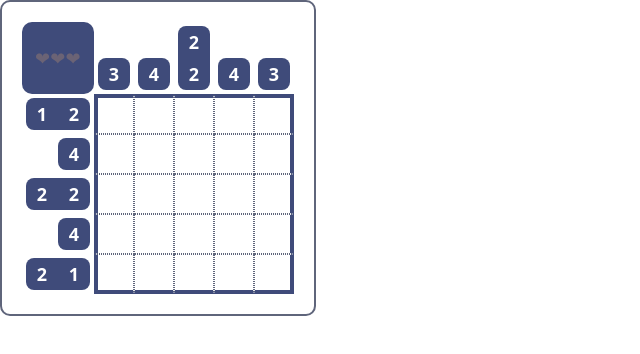
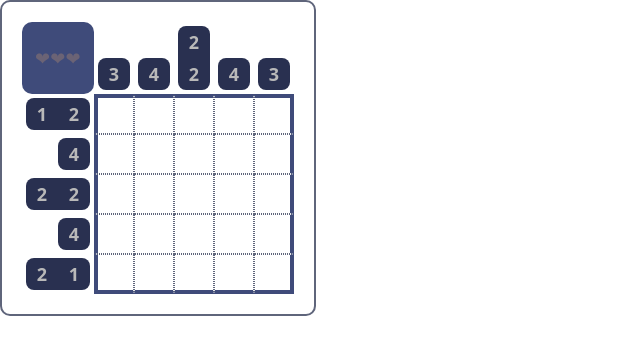
Before and after one commit to psychmic/nonogram, a React (Vite) app: page / in a window 1280 px wide. Shown: the top 354 px of the page, without its empty margins (0-640 px from the left). Built offline with nearby package versions, Linux system fonts and the light colour scheme.

Commit message:
highlight hints

```diff
--- a/src/App.css
+++ b/src/App.css
@@ -48,18 +48,26 @@
 }
 
 .hint-group {
-    background-color: #3f4b7a;
+    background-color: #293050;
     border-radius: 8px;
 }
 
 .hint-group .hint {
-    color: white;
+    color: rgb(185, 185, 185);
     font-weight: bold;
     display: flex;
     justify-content: center;
     align-items: center;
     width: 32px;
     height: 32px;
+}
+
+.highlight.hint-group {
+    background-color: #4c5a92;
+}
+
+.highlight .hint {
+    color: white;
 }
 
 .grid {
--- a/src/components/Cell.tsx
+++ b/src/components/Cell.tsx
@@ -11,9 +11,10 @@ type CellParamsType = {
         borderBottom: string,
         borderLeft: string,
     },
+    updateHighlightedColumn: () => void,
 }
 
-function Cell({ cellValue, setCellValue, mouseButton, isMouseDown, cellStyles }: CellParamsType) {
+function Cell({ cellValue, setCellValue, mouseButton, isMouseDown, cellStyles, updateHighlightedColumn }: CellParamsType) {
     function fillCell(value: number) {
         if(cellValue === 0) {
             setCellValue(value);
@@ -29,6 +30,8 @@ function Cell({ cellValue, setCellValue, mouseButton, isMouseDown, cellStyles }:
     function handleMouseOver() {
         if (isMouseDown && mouseButton === 0) fillCell(1);
         if (isMouseDown && mouseButton === 2) fillCell(-1);
+
+        updateHighlightedColumn();
     }
 
     return (
--- a/src/components/ColomnHints.tsx
+++ b/src/components/ColomnHints.tsx
@@ -1,14 +1,15 @@
 
 type ColomnHintsParamsType = {
     hints: number[][],
+    highlightedColumn: number | null,
 }
 
-function ColomnHints({ hints }: ColomnHintsParamsType) {
+function ColomnHints({ hints, highlightedColumn }: ColomnHintsParamsType) {
 
     return (
         <div className="col-hints">
             {hints.map((col, colIndex) =>
-                <div className="hint-group" key={colIndex}>
+                <div className={`hint-group ${colIndex === highlightedColumn && "highlight"}`} key={colIndex}>
                     {col.map((hint, hintIndex) =>
                         <span className="hint" key={hintIndex}>
                             {hint}
--- a/src/components/Grid.tsx
+++ b/src/components/Grid.tsx
@@ -5,9 +5,11 @@ import Cell from "./Cell";
 type GridParamsType = {
     gridState: number[][],
     setCellValue: (rowIndex: number, cellIndex: number, value: number) => void,
+    updateHighlightedRow: (value: number | null) => void,
+    updateHighlightedColumn: (value: number | null) => void,
 }
 
-function Grid({ gridState, setCellValue }: GridParamsType) {
+function Grid({ gridState, setCellValue, updateHighlightedRow, updateHighlightedColumn }: GridParamsType) {
     const [isMouseDown, setIsMouseDown] = useState(false);
     const [mouseButton, setMouseButton] = useState(0);
 
@@ -42,11 +44,18 @@ function Grid({ gridState, setCellValue }: GridParamsType) {
         <div className="grid"
             onMouseDown={handleOnMouseDown}
             onMouseUp={() => setIsMouseDown(false)}
-            onMouseLeave={() => setIsMouseDown(false)}
+            onMouseLeave={() => {
+                setIsMouseDown(false)
+                updateHighlightedRow(null)
+                updateHighlightedColumn(null)
+            }}
             onContextMenu={(e) => e.preventDefault()}
         >
             {gridState.map((row, rowIndex) =>
-                <div className="row" key={rowIndex}>
+                <div className="row"
+                    onMouseEnter={() => updateHighlightedRow(rowIndex)}
+                    key={rowIndex}
+                >
                     {row.map((cellValue, cellIndex) =>
                         <Cell
                             cellValue={cellValue}
@@ -54,6 +63,7 @@ function Grid({ gridState, setCellValue }: GridParamsType) {
                             isMouseDown={isMouseDown}
                             mouseButton={mouseButton}
                             cellStyles={cellStyles(rowIndex, cellIndex)}
+                            updateHighlightedColumn={() => updateHighlightedColumn(cellIndex)}
                             key={cellIndex}
                         />
                     )}
--- a/src/components/Nonogram.tsx
+++ b/src/components/Nonogram.tsx
@@ -21,6 +21,9 @@ function Nonogram({initWidth, initHeight}: NonogramParamsType) {
     const [answerNonogram, setAnswerNonogram] = useState(() => createNonogram(width, height));
     const [gridState, setGridState] = useState(() => generateEmptyBoard());
 
+    const [highlightedRow, setHighlightedRow] = useState<number | null>(null);
+    const [highlightedColumn, setHighlightedColumn] = useState<number | null>(null);
+
     function setCellValue(rowIndex: number, cellIndex: number, value: number) {
         if (JSON.stringify(gridState) === JSON.stringify(answerNonogram.grid) || mistakeCount >= 3) return;
         if (answerNonogram.grid[rowIndex][cellIndex] !== value) setMistakeCount(() => mistakeCount + 1);
@@ -32,6 +35,14 @@ function Nonogram({initWidth, initHeight}: NonogramParamsType) {
                     : row
             )
         );
+    }
+
+    function updateHighlightedRow(value: number | null) {
+        setHighlightedRow(() => value);
+    }
+
+    function updateHighlightedColumn(value: number | null) {
+        setHighlightedColumn(() => value);
     }
 
     function newGame(newWidth: number, newHeight: number) {
@@ -60,9 +71,14 @@ function Nonogram({initWidth, initHeight}: NonogramParamsType) {
         <>
             <div className="nonogram">
                 <div className="lives">{displayLives()}</div>
-                <ColomnHints hints={answerNonogram.colHints} />
-                <RowHints hints={answerNonogram.rowHints} />
-                <Grid gridState={gridState} setCellValue={setCellValue} />
+                <ColomnHints hints={answerNonogram.colHints} highlightedColumn={highlightedColumn}/>
+                <RowHints hints={answerNonogram.rowHints} highlightedRow={highlightedRow}/>
+                <Grid
+                    gridState={gridState}
+                    setCellValue={setCellValue}
+                    updateHighlightedRow={updateHighlightedRow}
+                    updateHighlightedColumn={updateHighlightedColumn}
+                />
             </div>
             {(JSON.stringify(gridState) === JSON.stringify(answerNonogram.grid) || mistakeCount >= 3) && <Controls newGame={newGame}/>}
         </>
--- a/src/components/RowHints.tsx
+++ b/src/components/RowHints.tsx
@@ -1,14 +1,15 @@
 
 type RowHintsParamsType = {
     hints: number[][],
+    highlightedRow: number | null,
 }
 
-function RowHints({ hints }: RowHintsParamsType) {
+function RowHints({ hints, highlightedRow }: RowHintsParamsType) {
 
     return (
         <div className="row-hints">
             {hints.map((row, rowIndex) =>
-                <div className="hint-group" key={rowIndex}>
+                <div className={`hint-group ${rowIndex === highlightedRow && "highlight"}`} key={rowIndex}>
                     {row.map((hint, hintIndex) =>
                         <span className="hint" key={hintIndex}>
                             {hint}
```
